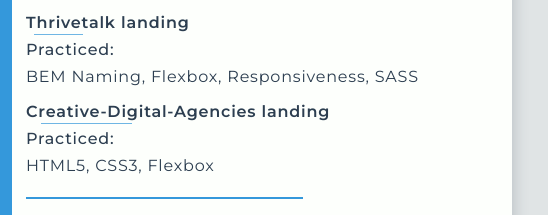
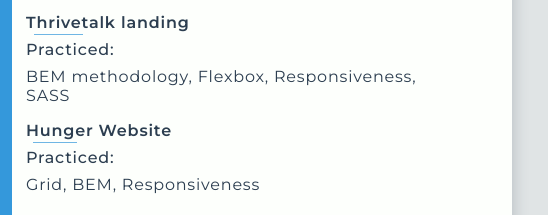
Before and after one commit to AntonVasilenko00/rsschool-cv, a plain HTML site: page index.html in a window 1280 px wide. Shown: the part 387-602 px from the top of the page, 528-1076 px from the left. Drawn offline with nearby package versions, Linux system fonts and the light colour scheme.

Commit message:
feat: change work

```diff
--- a/index.html
+++ b/index.html
@@ -166,16 +166,16 @@
 							>
 						</h3>
 						<h4 class="work__practice">Practiced:</h4>
-						<p class="work__tecnologies">BEM Naming, Flexbox, Responsiveness, SASS</p>
+						<p class="work__tecnologies">BEM methodology, Flexbox, Responsiveness, SASS</p>
 					</section>
 					<section class="work works__item">
 						<h3 class="work__title subtitle">
-							<a class="work__link link" href="https://antonvasilenko00.github.io/Creative-Digital-Agencies/" target="_blank"
-								>Creative-Digital-Agencies landing
+							<a class="work__link link" href="https://antonvasilenko00.github.io/Hunger/" target="_blank"
+								>Hunger Website
 							</a>
 						</h3>
 						<h4 class="work__practice">Practiced:</h4>
-						<p class="work__tecnologies">HTML5, CSS3, Flexbox</p>
+						<p class="work__tecnologies">Grid, BEM, Responsiveness </p>
 					</section>
 				</section>
 				<section class="education main__section">
```
